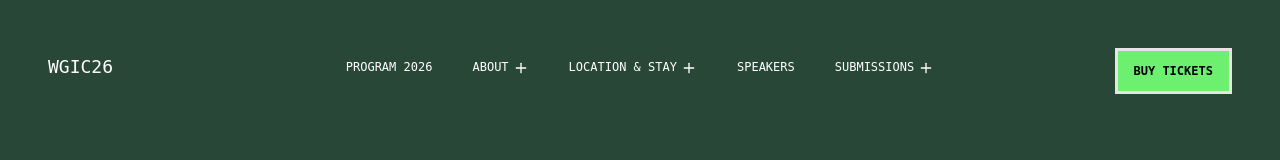
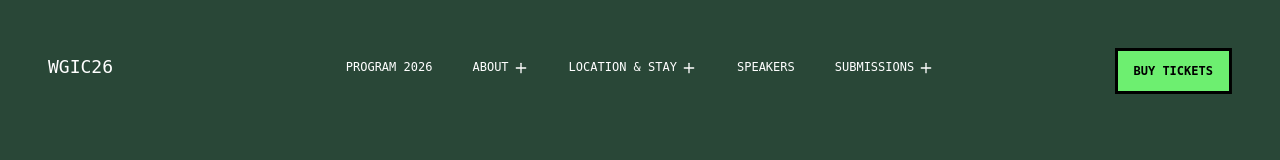
Before and after one commit to jpoblet/wgic26, a Next.js app in the folder landing-wgic26/: page / in a window 1280 px wide. Shown: the top 160 px of the page. Built offline with nearby package versions, Linux system fonts and the light colour scheme.

Commit message:
test commit

```diff
--- a/landing-wgic26/src/components/ui/button.tsx
+++ b/landing-wgic26/src/components/ui/button.tsx
@@ -21,13 +21,13 @@ const buttonVariants = cva(
         ghost:
           "hover:bg-accent hover:text-accent-foreground dark:hover:bg-accent/50",
         link: "text-primary underline-offset-4 hover:underline",
-        cube: "text-black bg-accent",
+        cube: "text-black bg-accent border-black",
       },
       size: {
         default: "h-10 px-4 py-5 has-[>svg]:px-3",
         sm: "h-8 rounded-md gap-1.5 px-3 has-[>svg]:px-2.5",
         lg: "h-10 rounded-md px-6 has-[>svg]:px-4",
-        icon: "size-9",
+        icon: "size-10",
       },
     },
     defaultVariants: {
```
